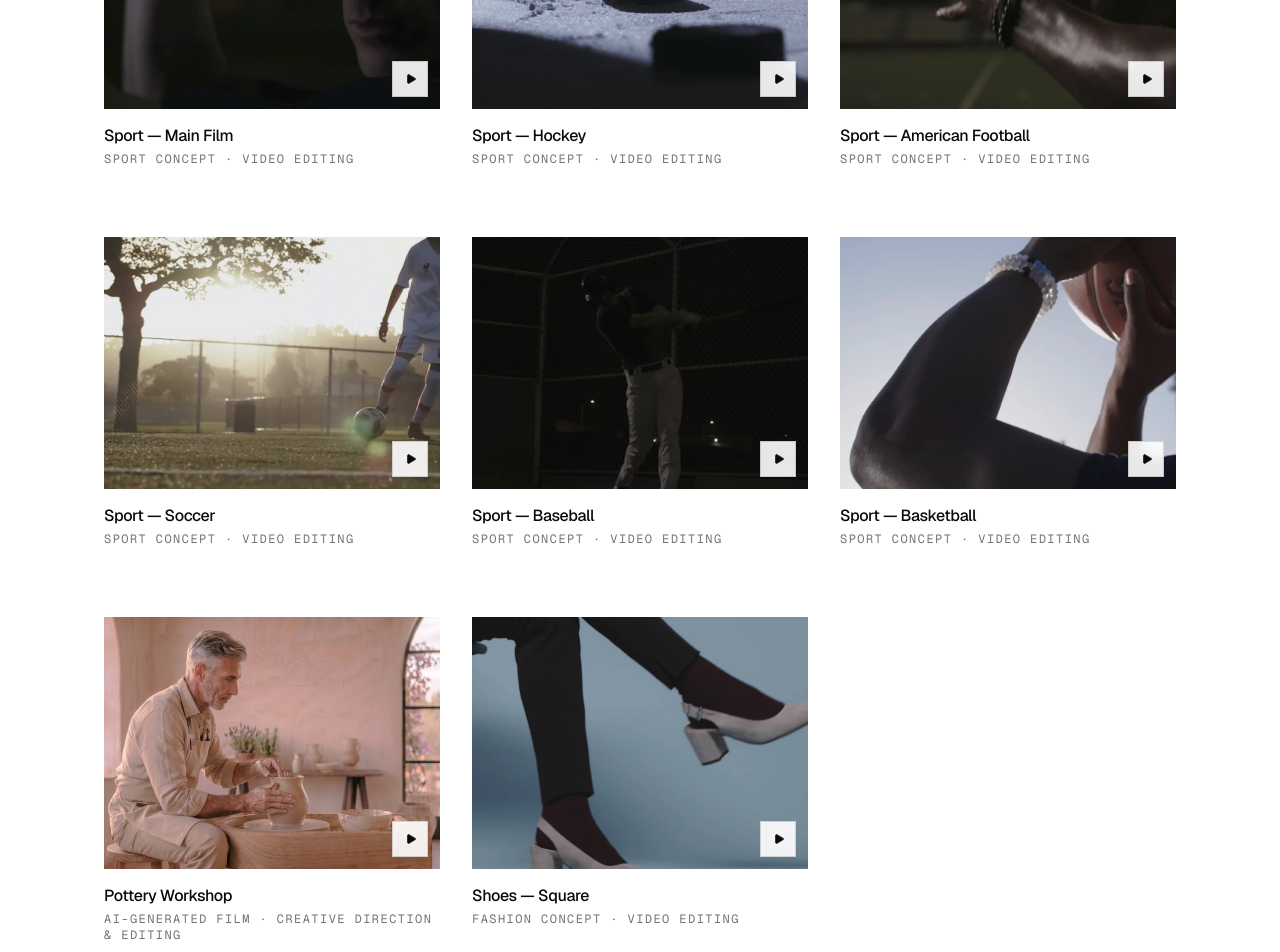
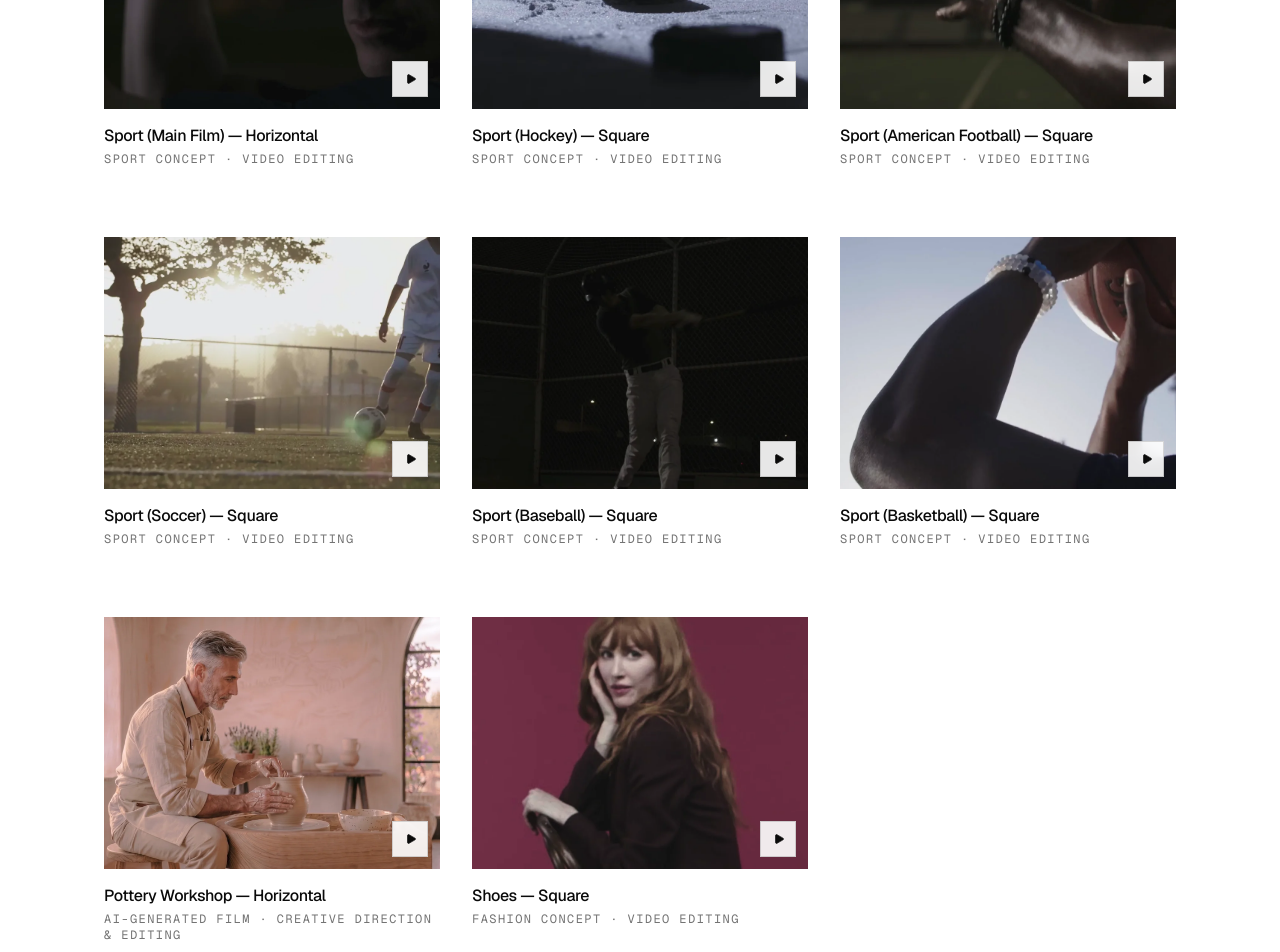
Before and after one commit to solodisk7-ship-it/video-portfolio, a Next.js app: page / in a window 1280 px wide. Shown: the part 920-1872 px from the top of the page. Built offline with nearby package versions, Linux system fonts and the light colour scheme.

Commit message:
refine work format titles and Shoes poster

```diff
--- a/content/works.ts
+++ b/content/works.ts
@@ -62,7 +62,7 @@ export const works: Work[] = [
   },
   {
     slug: 'sport-main-film',
-    title: 'Sport — Main Film',
+    title: 'Sport (Main Film) — Horizontal',
     category: 'Sport Concept',
     role: 'Video Editing',
     year: 2026,
@@ -76,7 +76,7 @@ export const works: Work[] = [
   },
   {
     slug: 'sport-hockey',
-    title: 'Sport — Hockey',
+    title: 'Sport (Hockey) — Square',
     category: 'Sport Concept',
     role: 'Video Editing',
     year: 2026,
@@ -90,7 +90,7 @@ export const works: Work[] = [
   },
   {
     slug: 'sport-american-football',
-    title: 'Sport — American Football',
+    title: 'Sport (American Football) — Square',
     category: 'Sport Concept',
     role: 'Video Editing',
     year: 2026,
@@ -104,7 +104,7 @@ export const works: Work[] = [
   },
   {
     slug: 'sport-soccer',
-    title: 'Sport — Soccer',
+    title: 'Sport (Soccer) — Square',
     category: 'Sport Concept',
     role: 'Video Editing',
     year: 2026,
@@ -118,7 +118,7 @@ export const works: Work[] = [
   },
   {
     slug: 'sport-baseball',
-    title: 'Sport — Baseball',
+    title: 'Sport (Baseball) — Square',
     category: 'Sport Concept',
     role: 'Video Editing',
     year: 2026,
@@ -132,7 +132,7 @@ export const works: Work[] = [
   },
   {
     slug: 'sport-basketball',
-    title: 'Sport — Basketball',
+    title: 'Sport (Basketball) — Square',
     category: 'Sport Concept',
     role: 'Video Editing',
     year: 2026,
@@ -146,7 +146,7 @@ export const works: Work[] = [
   },
   {
     slug: 'pottery-workshop',
-    title: 'Pottery Workshop',
+    title: 'Pottery Workshop — Horizontal',
     category: 'AI-Generated Film',
     role: 'Creative Direction & Editing',
     year: 2026,
@@ -167,7 +167,7 @@ export const works: Work[] = [
     role: 'Video Editing',
     year: 2026,
     ratio: '1:1',
-    poster: '/works/shoes-square-v01.webp',
+    poster: '/works/shoes-square-v02.webp',
     posterPosition: '50% 50%',
     videoKey: 'videos/shoes-square-v01.mp4',
     featured: true,
```
Also changed, not shown: public/works/shoes-square-v02.webp (added), 1 other file (tests, documents, lock files or other folders).
